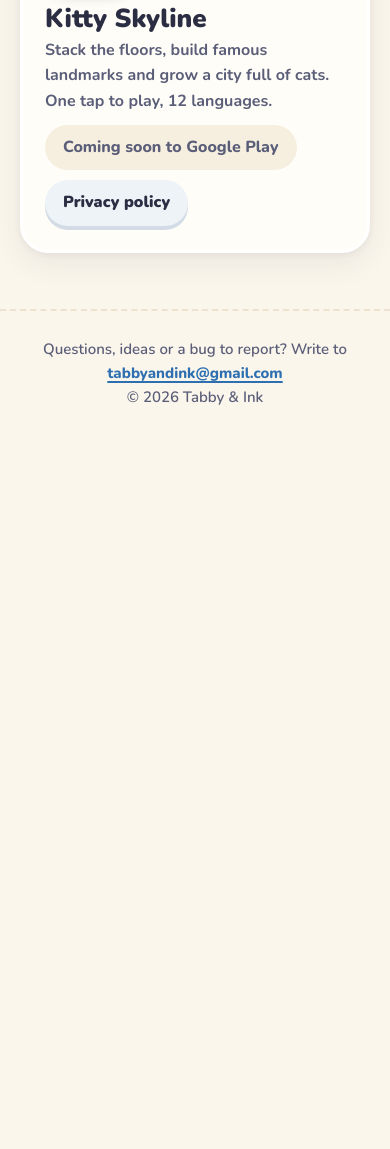
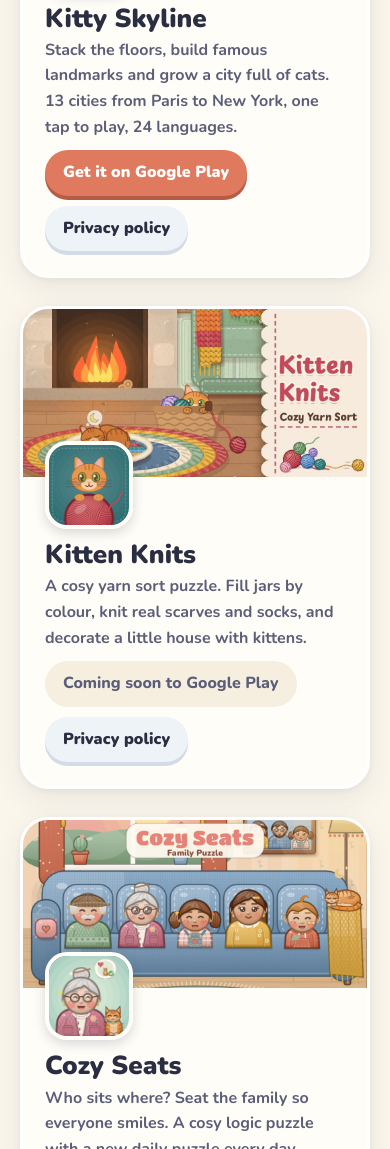
Before and after one commit to tabbyandink/tabbyandink.github.io, a plain HTML site: page index.html in a window 390 px wide. Shown: the part 851-2000 px from the top of the page. Before the commit the page ends 1300 px from the top, so only its background shows below. Drawn offline with nearby package versions, Linux system fonts and the light colour scheme.

Commit message:
Add Kitten Knits, Cozy Seats and Kitty Quilt; Kitty Skyline is on Google Play

```diff
--- a/index.html
+++ b/index.html
@@ -4,7 +4,7 @@
 <meta charset="utf-8">
 <meta name="viewport" content="width=device-width, initial-scale=1">
 <title>Tabby &amp; Ink · cosy games with cats</title>
-<meta name="description" content="Tabby &amp; Ink is a tiny indie studio making cosy mobile games about cats. Our first game: Kitty Skyline.">
+<meta name="description" content="Tabby &amp; Ink is a tiny indie studio making cosy mobile games about cats. Our games: Kitty Skyline, Kitten Knits, Cozy Seats and Kitty Quilt.">
 <link rel="icon" href="img/favicon.png">
 <link rel="apple-touch-icon" href="img/apple-touch-icon.png">
 <link rel="preconnect" href="https://fonts.googleapis.com">
@@ -34,10 +34,52 @@
       <img class="icon" src="img/kitty-skyline-icon.png" alt="Kitty Skyline icon" width="88" height="88">
       <div>
         <h3>Kitty Skyline</h3>
-        <p class="tag">Stack the floors, build famous landmarks and grow a city full of cats. One tap to play, 12 languages.</p>
+        <p class="tag">Stack the floors, build famous landmarks and grow a city full of cats. 13 cities from Paris to New York, one tap to play, 24 languages.</p>
+        <div class="links">
+          <a class="btn" href="https://play.google.com/store/apps/details?id=com.tabbyandink.kittyskyline">Get it on Google Play</a>
+          <a class="btn soft" href="kitty-skyline/privacy.html">Privacy policy</a>
+        </div>
+      </div>
+    </div>
+  </article>
+  <article class="game">
+    <img class="banner" src="img/kitten-knits-banner.jpg" alt="Kitten Knits: kittens and colourful yarn jars" width="1024" height="500" loading="lazy">
+    <div class="body">
+      <img class="icon" src="img/kitten-knits-icon.png" alt="Kitten Knits icon" width="88" height="88">
+      <div>
+        <h3>Kitten Knits</h3>
+        <p class="tag">A cosy yarn sort puzzle. Fill jars by colour, knit real scarves and socks, and decorate a little house with kittens.</p>
         <div class="links">
           <span class="soon">Coming soon to Google Play</span>
-          <a class="btn soft" href="kitty-skyline/privacy.html">Privacy policy</a>
+          <a class="btn soft" href="kitten-knits/privacy.html">Privacy policy</a>
+        </div>
+      </div>
+    </div>
+  </article>
+  <article class="game">
+    <img class="banner" src="img/cozy-seats-banner.jpg" alt="Cozy Seats: a family around a cosy table" width="1024" height="500" loading="lazy">
+    <div class="body">
+      <img class="icon" src="img/cozy-seats-icon.png" alt="Cozy Seats icon" width="88" height="88">
+      <div>
+        <h3>Cozy Seats</h3>
+        <p class="tag">Who sits where? Seat the family so everyone smiles. A cosy logic puzzle with a new daily puzzle every day.</p>
+        <div class="links">
+          <span class="soon">Coming soon to Google Play</span>
+          <a class="btn soft" href="cozy-seats/privacy.html">Privacy policy</a>
+        </div>
+      </div>
+    </div>
+  </article>
+  <article class="game">
+    <img class="banner" src="img/kitty-quilt-banner.jpg" alt="Kitty Quilt: a patchwork quilt and a sleepy cat" width="1024" height="500" loading="lazy">
+    <div class="body">
+      <img class="icon" src="img/kitty-quilt-icon.png" alt="Kitty Quilt icon" width="88" height="88">
+      <div>
+        <h3>Kitty Quilt</h3>
+        <p class="tag">A cosy block puzzle. Stitch patchwork quilts, decorate the house and nap with Tabby the cat.</p>
+        <div class="links">
+          <span class="soon">In development</span>
+          <a class="btn soft" href="kitty-quilt/privacy.html">Privacy policy</a>
         </div>
       </div>
     </div>
--- a/style.css
+++ b/style.css
@@ -108,3 +108,5 @@ footer a { font-weight: 800; }
   .doc { padding: 22px 18px 28px; border-radius: 20px; }
   .doc h1 { font-size: 27px; }
 }
+
+.game + .game { margin-top: 28px; }
```
Also changed, not shown: img/cozy-seats-banner.jpg (added), img/cozy-seats-icon.png (added), img/kitten-knits-banner.jpg (added), img/kitten-knits-icon.png (added), img/kitty-quilt-banner.jpg (added), img/kitty-quilt-icon.png (added).
